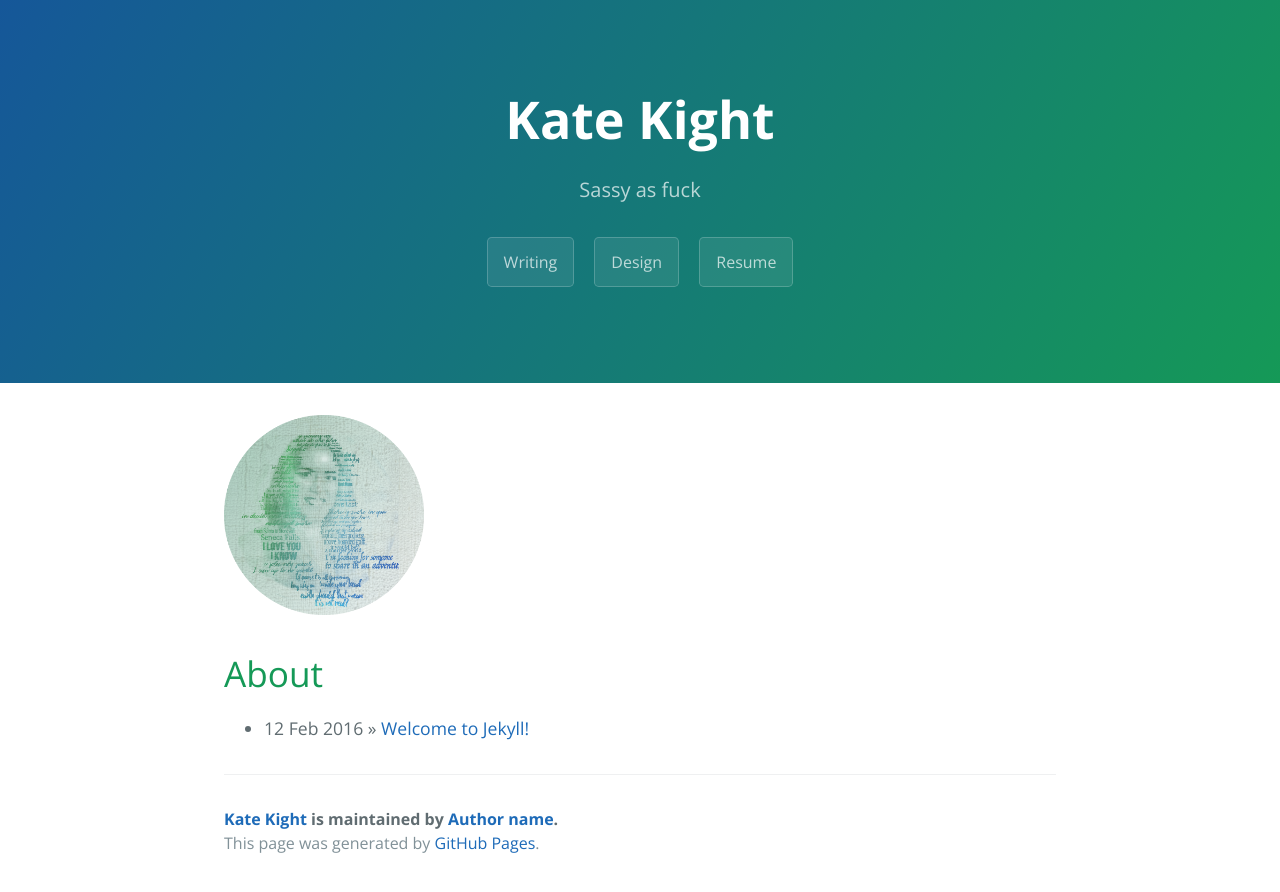
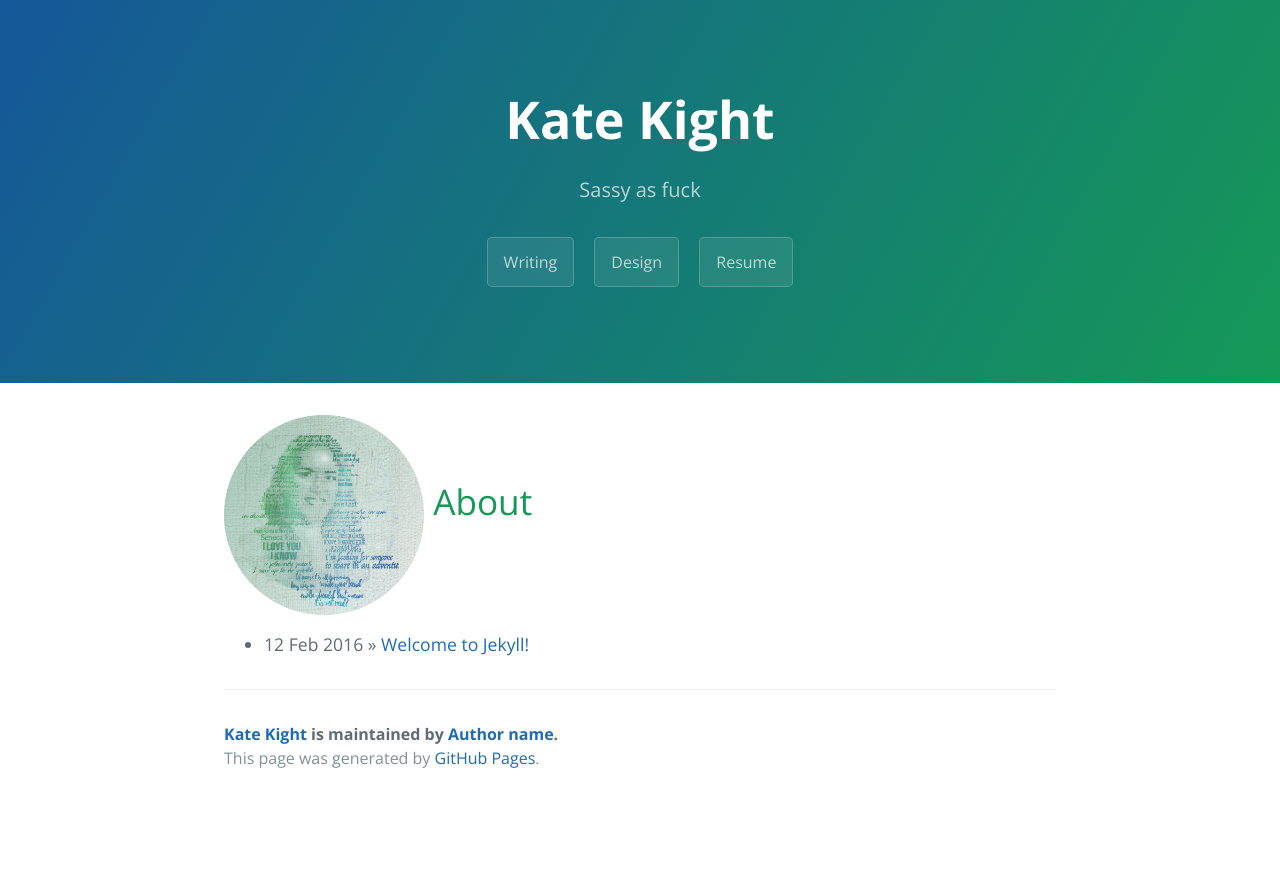
Before and after one commit to Flyakight/flyakight.github.io, a Jekyll site: the page built from index.html, in a window 1280 px wide. Shown: the top 892 px of the page. Built offline with Jekyll 4.4.1, drawn with Linux system fonts in a browser that asks for light colours; the list of posts is cut into pages by our own code.

Commit message:
Update index.html

```diff
--- a/index.html
+++ b/index.html
@@ -4,9 +4,9 @@ title: {{site.title}}
 ---
 
 <div id="home">
-      <img src="http://www.katekight.com/Images/Myface.png" alt="Kate Kight" height="200" align="middle">
+       <h1>  <img src="http://www.katekight.com/Images/Myface.png" alt="Kate Kight" height="200" align="middle">
 
-  <h1> About</h1>
+About</h1>
   <ul class="posts">
     {% for post in site.posts %}
       <li><span>{{ post.date | date_to_string }}</span> &raquo; <a href="{{ site.baseurl }}{{ post.url }}">{{ post.title }}</a></li>
```
